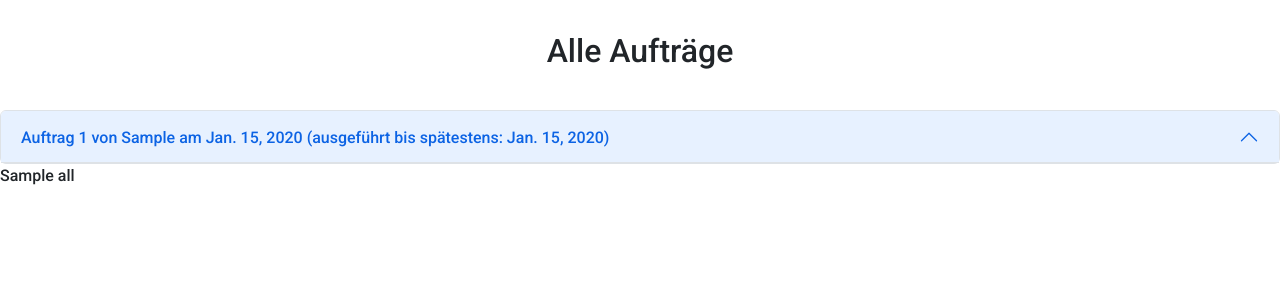
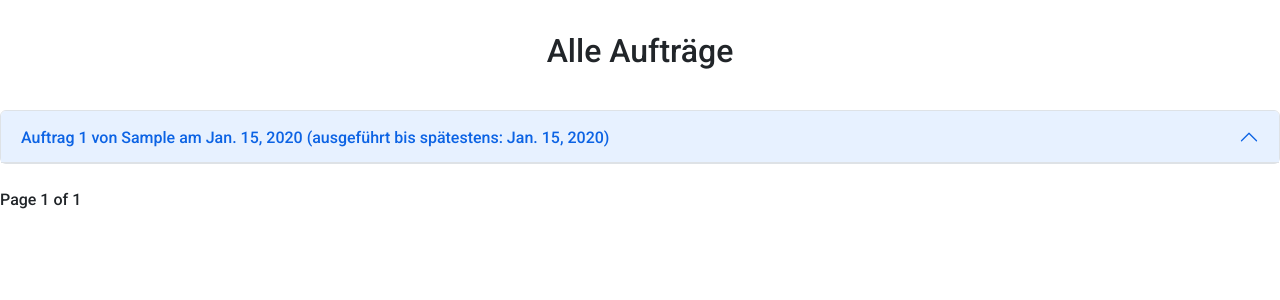
Before and after one commit to jnm31415/APExpressProd, a Django app: template Auftraege/templates/Auftraege/UA11AA.html in a window 1280 px wide. Shown: the part 56-356 px from the top of the page. Run offline with Django 4.2, Linux system fonts and the light colour scheme; tables that the repository leaves empty hold one stand-in row (values such as "Sample post"); the template is opened without the code that fills it: values that come from a table or form of the project are taken from there, most other values are stand-ins (such as "Sample title", 1, 10 or a date in 2020).

Commit message:
Update UA11AA.html

```diff
--- a/Auftraege/templates/Auftraege/UA11AA.html
+++ b/Auftraege/templates/Auftraege/UA11AA.html
@@ -81,7 +81,20 @@
             <h5>Es gibt aktuell keine Aufträge...</h5>
         </div>
         {% endfor %}
-            {{all}}
+        <br/>
+        {% if all.has_previous %}
+            <a href="?page=1">&laquo First</a>
+            <a href="?page={{ all.previous_page_number }}">Previous</a>
+        {% endif %}
+
+        Page {{ all.number }} of {{ all.paginator.num_pages }}
+
+        {% if all.has_next %}
+            <a href="?page={{ all.next_page_number }}">Next</a>
+            <a href="?page={{ all.paginator.num_pages }}">&raquo Last</a>
+        {% endif %}
+
+
     </body>
 </html>
 {% endblock %}
```
